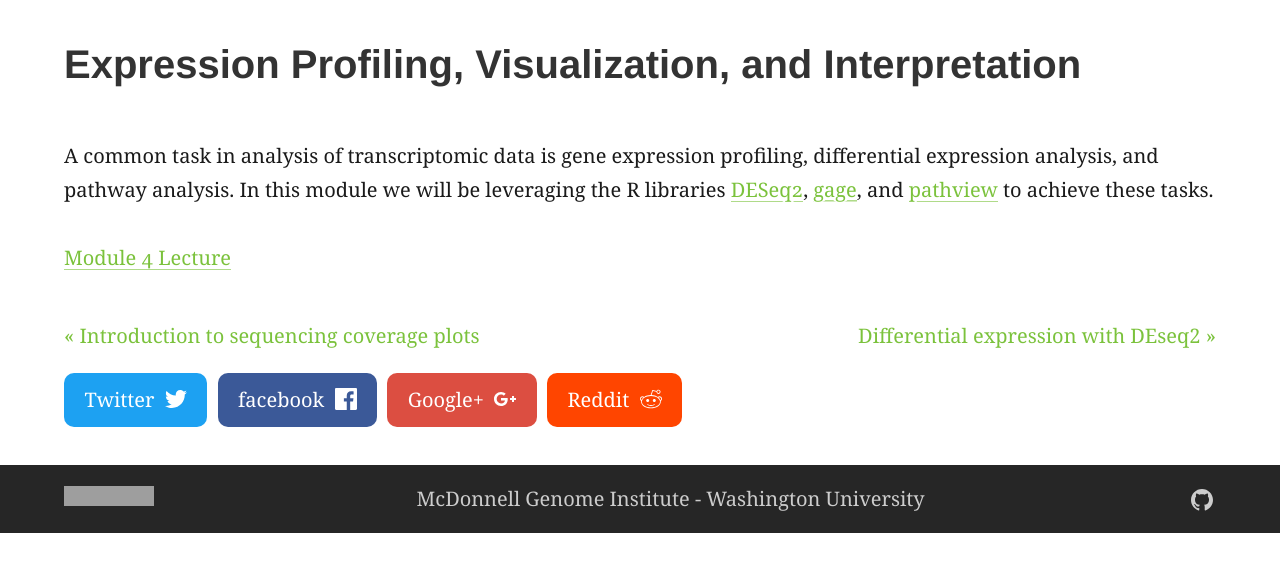
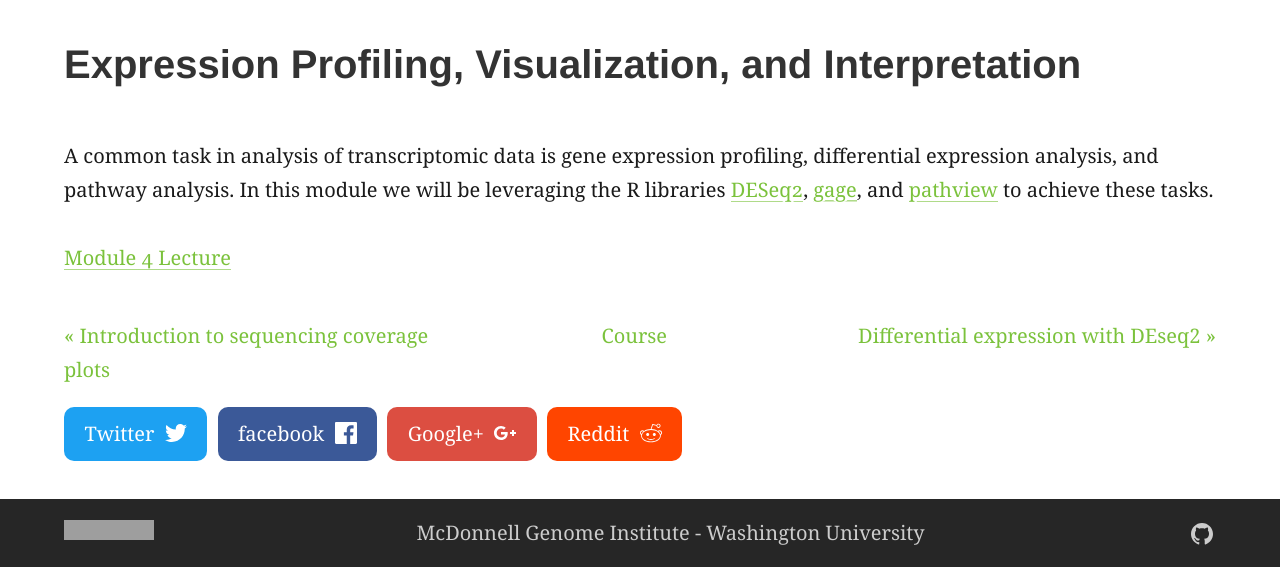
Before and after one commit to griffithlab/genviz.org, a Jekyll site: the page built from _posts/0004-01-01-Expression_Profiling_and_Visualization.md, in a window 1280 px wide. Shown: the part 424-991 px from the top of the page. Built offline with Jekyll 4.4.1, drawn with Linux system fonts in a browser that asks for light colours; before the commit the page ends 957 px from its top, so only the background shows below that; grey boxes are pictures that could not be loaded.

Commit message:
add course link to nav bar

```diff
--- a/_includes/page-nav.html
+++ b/_includes/page-nav.html
@@ -3,6 +3,8 @@
         <a class="prev" href="{{page.previous.url | relative_url }}">&laquo; {{page.previous.title}}</a>
     {% endif %}
 
+    <a class="center" href="https://rnabio.org/course/" style="text-align: center">Course </a>
+
     {% if page.next.url %}
         <a class="next" href="{{page.next.url | relative_url }}">{{page.next.title}} &raquo;</a>
     {% endif %}
--- a/assets/styles.scss
+++ b/assets/styles.scss
@@ -442,14 +442,15 @@ pre code {
 }
 
 .PageNavigation a {
-  display: block;
-  width: 50%;
+  display: inline-block;
+  width: 33%;
   float: left;
   margin: 1em 0;
 }
 
 .PageNavigation .next {
   text-align: right;
+  float: right;
 }
 
 // styles for accorian style questins and answers
```
